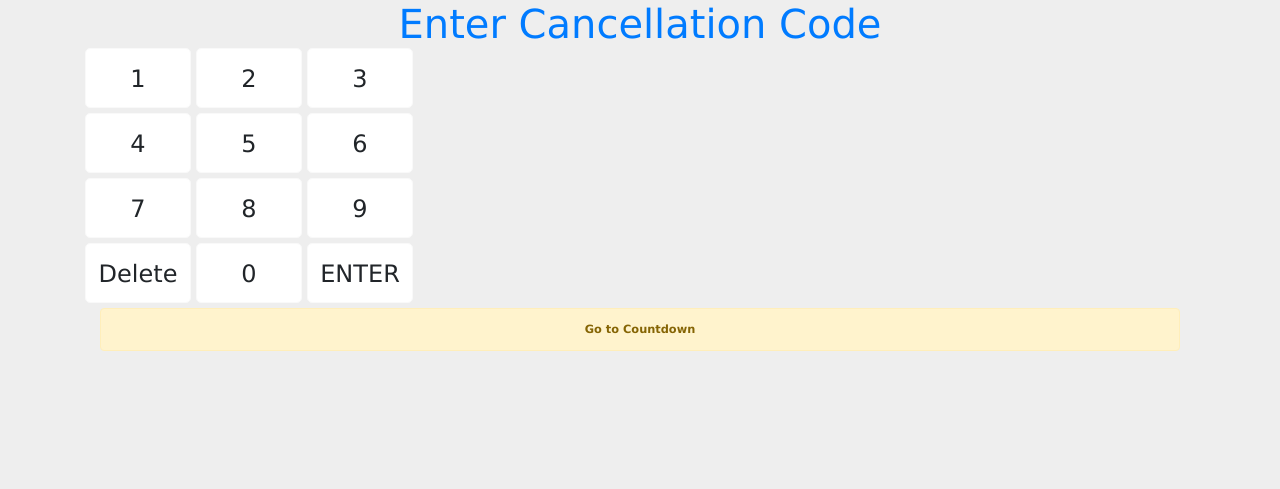
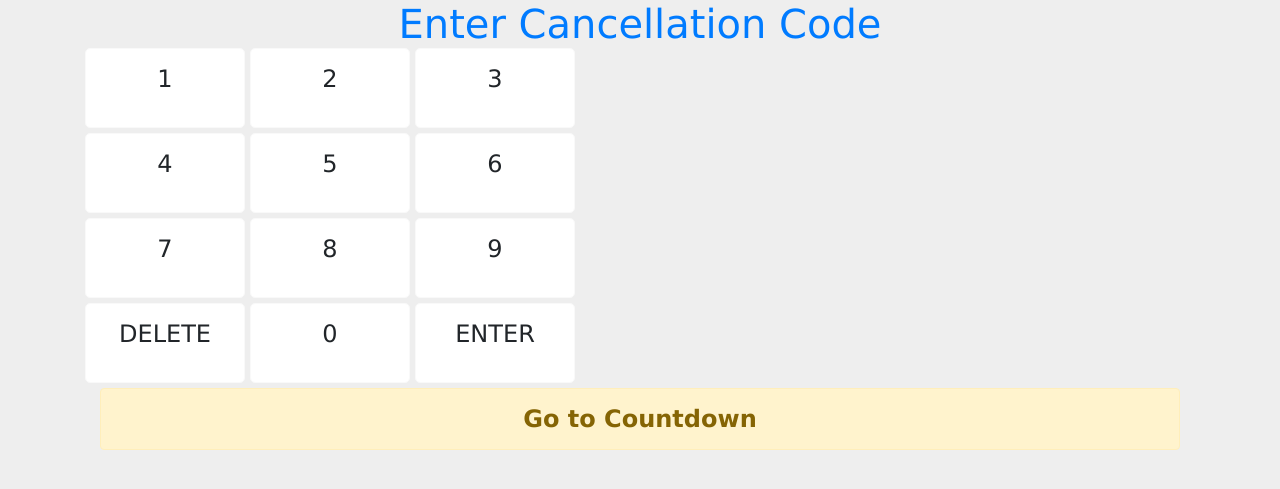
Before and after one commit to Larry-Volz/Bomb_JS-RPi-version, a Flask app: template static/templates/keypad.html in a window 1280 px wide. Shown: the top 489 px of the page. Run offline with Flask 2, Linux system fonts and the light colour scheme; the template is opened without the code that fills it, so the values that code supplies are empty; some libraries are stand-ins or nearby versions; some web fonts are replaced.

Commit message:
keyboard nicer

```diff
--- a/static/bomb.css
+++ b/static/bomb.css
@@ -11,6 +11,11 @@
     margin: 100px auto;
     width: 760px;
     }    */
+
+    .toggle_msg {
+        font-size: 1.5rem;
+    }
+
     #keyboard {
     margin: 0;
     padding: 0;
@@ -19,8 +24,8 @@
         #keyboard li {
         float: left;
         margin: 0 5px 5px 0;
-        width: 106px;
-        height: 60px;
+        width: 160px;
+        height: 80px;
         font-size: 24px;
         line-height: 60px;
         text-align: center;
--- a/static/templates/keypad.html
+++ b/static/templates/keypad.html
@@ -36,7 +36,7 @@
                     <li class="letter clearl">7</li>
                     <li class="letter ">8</li>
                     <li class="letter ">9</li>
-                    <li class="letter clearl">Delete</li>
+                    <li class="letter clearl">DELETE</li>
                     <li class="letter ">0</li>
                     <li class="letter">ENTER</li>
                 </ul>
@@ -45,7 +45,7 @@
         <div class="row justify-content-center">
         </div>
                  <div class="col">
-            <div class="alert alert-warning text-center"><strong>Go to Countdown</strong></div>
+            <div class="alert alert-warning text-center toggle_msg"><strong>Go to Countdown</strong></div>
 
                  </div>
             </div>
```
